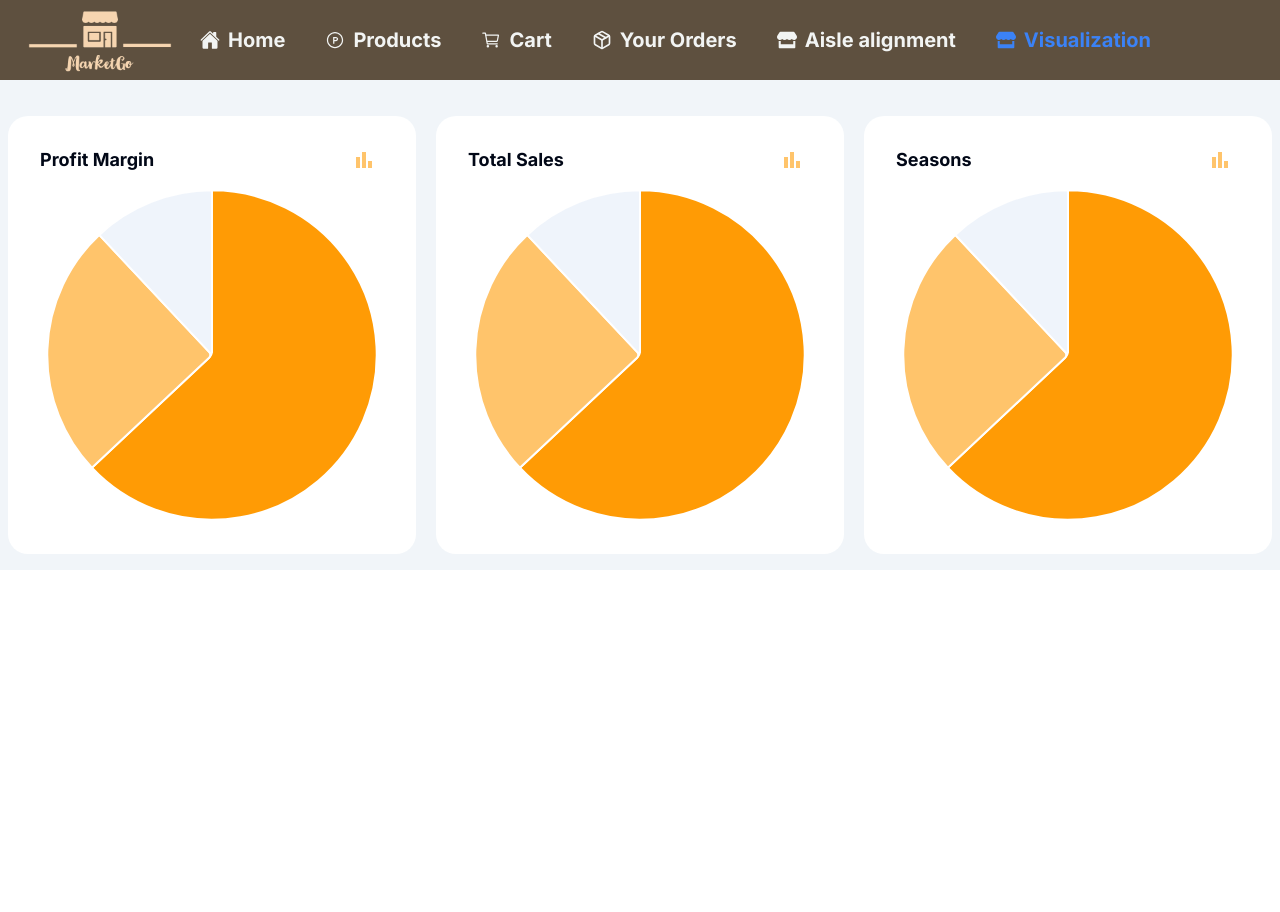
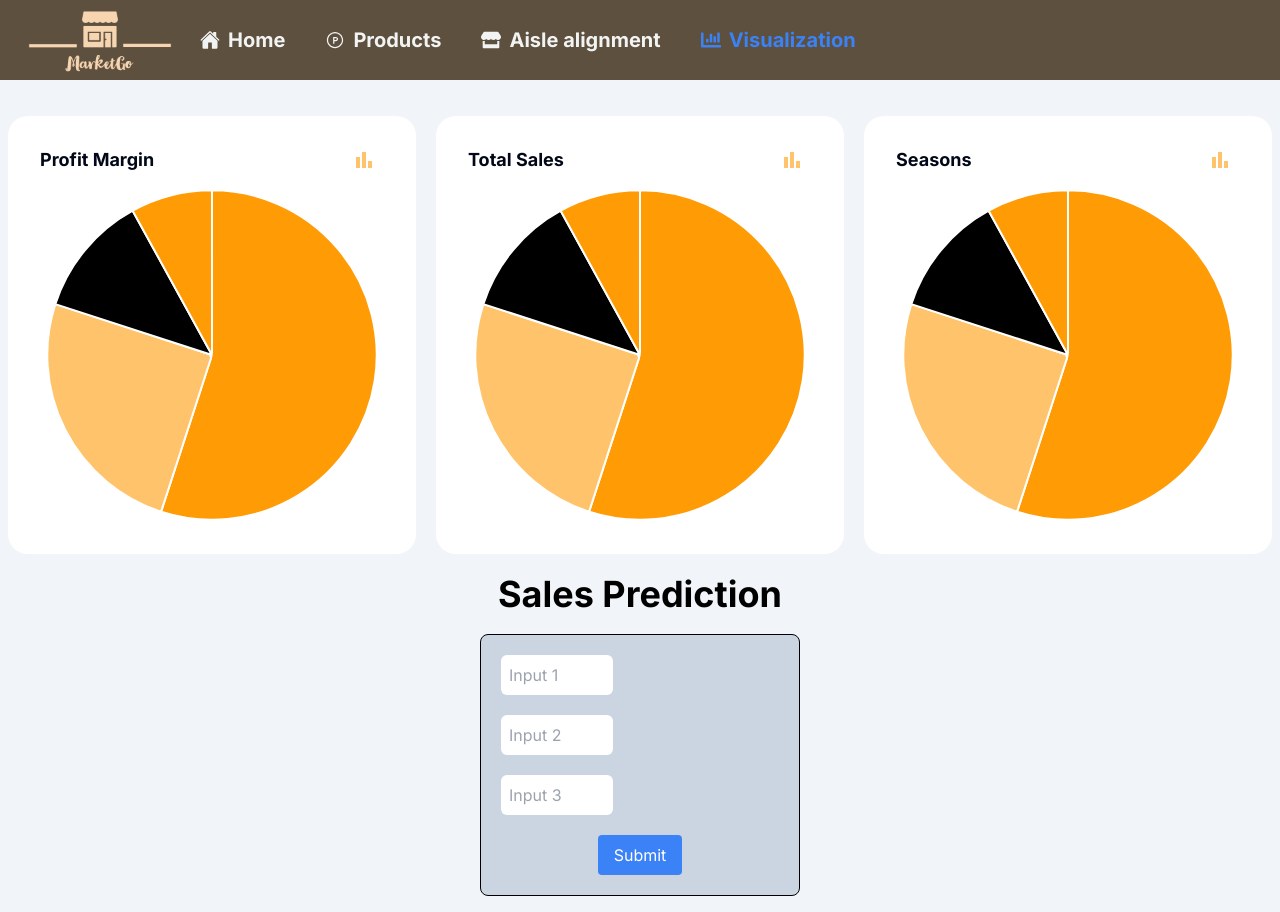
Before and after one commit to chhand2808/marketgo, a Next.js app: page /Visualization in a window 1280 px wide. Before the commit the page ends 800 px from the top, so only its background shows below. Built offline with nearby package versions, Linux system fonts and the light colour scheme.

Commit message:
judging round 1 changes

```diff
--- a/app/Aisle/1/page.jsx
+++ b/app/Aisle/1/page.jsx
@@ -6,6 +6,27 @@ import { set, ref, get, getDatabase, DataSnapshot, child, update } from 'firebas
 import { database } from '@/lib/firebase';
 
 export default function Page() {
+
+    const [aisleCost, setAisleCost] = useState([]);
+
+    useEffect(() => {
+        const aisleCostRef = ref(database, 'aislecost');
+
+        get(aisleCostRef)
+            .then((snapshot) => {
+                if (snapshot.exists()) {
+                    const aisleCostData = snapshot.val();
+                    setAisleCost(aisleCostData);
+                    console.log('Aisle Cost Data:', aisleCostData);
+                } else {
+                    console.log('No aisle cost data available');
+                }
+            })
+            .catch((error) => {
+                console.error('Error fetching aisle cost data:', error);
+            });
+    }, []);
+
     const [itemName, setItemName] = useState('');
 
     const handleInputChange = (event) => {
@@ -70,6 +91,9 @@ export default function Page() {
                     <input name='itemName' className='border-2 border-solid border-slate-500 rounded-md' type="text" value={itemName} onChange={handleInputChange} placeholder="Enter item name" />
                 </form>
             </div>
+            <div className='text-center text-3xl font-bold my-3'>
+                <h1>Aisle Cost is : {aisleCost}</h1>
+            </div>
             <div className='flex flex-row justify-evenly'>
                 <div className='flex flex-col gap-5 p-10'>
                     {renderInnerFlexRow()} {/* Render the inner flex row 8 times */}
--- a/app/Visualization/page.js
+++ b/app/Visualization/page.js
@@ -1,18 +1,47 @@
+"use client"
+
+import React, { useState } from 'react';
 import ChartCard from "@/components/ChartCard";
-import {
-  pieChartData,
-  pieChartOptions,
-} from "@/utils/card-data";
+import { pieChartData, pieChartOptions } from "@/utils/card-data";
 import Navbar from "@/components/Navbar";
 
 export default function Charts() {
+  const [input1, setInput1] = useState('');
+  const [input2, setInput2] = useState('');
+  const [input3, setInput3] = useState('');
+  const [apiData, setApiData] = useState(null);
+  const [loading, setLoading] = useState(false);
+
+  const handleSubmit = async (e) => {
+    e.preventDefault();
+    setLoading(true);
+
+    // Make API call here using fetch or axios
+    try {
+      const response = await fetch(`http://localhost:5000/predict_sales?cost_price=${input1}&selling_price=${input2}&discount=${input3}`);
+      if (response.ok) {
+        const data = await response.json();
+        setApiData(data.predicted_sales);
+      } else {
+        console.error('Error fetching data:', response.statusText);
+      }
+    } catch (error) {
+      console.error('Error fetching data:', error);
+    }
+
+    setLoading(false);
+
+    setInput1('');
+    setInput2('');
+    setInput3('');
+  };
+
   return (
     <>
-    <div className="sticky top-0 z-10 ">
-        <Navbar/>
+      <div className="sticky top-0 z-10">
+        <Navbar />
       </div>
       <div className="bg-slate-100 py-4">
-
         {/* 2nd div with 3 smaller divs containing Pie charts */}
         <div className="mt-5 grid grid-cols-1 md:grid-cols-3 gap-5 mx-2">
           <ChartCard
@@ -34,6 +63,49 @@ export default function Charts() {
             chartOptions={pieChartOptions}
           />
         </div>
+        {/* Input fields and submit button */}
+        <div className='flex flex-col align-middle justify-center items-center'>
+        <h1 className='text-4xl font-bold text-black mt-5'>Sales Prediction</h1>
+        <div className="mt-5 mx-2 border border-solid border-black min-w-[40vh] max-w-[40vh] h-full p-5 rounded-lg hover:shadow-lg bg-slate-300 hover:shadow-black">
+          <form onSubmit={handleSubmit}>
+            <div className='flex flex-col gap-5'>
+            <input
+              type="text"
+              value={input1}
+              onChange={(e) => setInput1(e.target.value)}
+              placeholder="Input 1"
+              className="mr-2 w-28 rounded-md p-2"
+            />
+            <input
+              type="text"
+              value={input2}
+              onChange={(e) => setInput2(e.target.value)}
+              placeholder="Input 2"
+              className="mr-2 w-28 rounded-md p-2"
+            />
+            <input
+              type="text"
+              value={input3}
+              onChange={(e) => setInput3(e.target.value)}
+              placeholder="Input 3"
+              className="mr-2 w-28 rounded-md p-2"
+            />
+            </div>
+            <div className='flex items-center justify-center align-middle mt-5'>
+              <button type="submit" className="bg-blue-500 text-white px-4 py-2 rounded">
+                {loading ? 'Loading...' : 'Submit'}
+              </button>
+            </div>
+          </form>
+        </div>
+        {/* Display API data */}
+        {apiData && (
+          <div className="flex flex-row mt-5 mx-2 p-5 text-3xl font-bold">
+            <p>Number of Sales per Month will be : </p>
+            <pre>{JSON.stringify(apiData, null, 2)}</pre>
+          </div>
+        )}
+        </div>
       </div>
     </>
   );
--- a/app/globals.css
+++ b/app/globals.css
@@ -98,3 +98,25 @@
     -1px 1px 0 #fff,
     1px 1px 0 #fff;
 }
+
+::-webkit-scrollbar {
+  width: 8px;
+  height: 8px;
+}
+
+/* Track */
+::-webkit-scrollbar-track {
+  background: #ffffff;
+}
+
+/* Handle */
+::-webkit-scrollbar-thumb {
+  background: #ff0000;
+  border-radius: 20px;
+}
+
+/* Handle on hover */
+::-webkit-scrollbar-thumb:hover {
+  background: #ff0000;
+  border-radius: 20px;
+}
--- a/components/Navbar.jsx
+++ b/components/Navbar.jsx
@@ -7,7 +7,7 @@ import { IoHome, IoCartOutline, IoClose } from 'react-icons/io5';
 import { LiaProductHunt } from 'react-icons/lia';
 import { FiPackage } from 'react-icons/fi';
 import { usePathname } from 'next/navigation';
-import { FaStore } from "react-icons/fa";
+import { FaStore,FaChartBar } from "react-icons/fa";
 
 export default function Navbar() {
     const CurrentPage = usePathname();
@@ -19,14 +19,14 @@ export default function Navbar() {
     return (
         <>
             <div className='flex flex-row sticky w-full h-20 bg-[#5E503F] align-middle items-center justify-left'>
-                <Image src={logo} width={200} height={200} />
+                <a href="/"><Image src={logo} width={200} height={200} /></a>
                 <div className='md:flex hidden md:flex-row space-x-10'>
                     <NavLink href="/" icon={<IoHome />} text="Home" currentPage={CurrentPage} />
                     <NavLink href="/Products" icon={<LiaProductHunt />} text="Products" currentPage={CurrentPage} />
-                    <NavLink href="/Cart" icon={<IoCartOutline />} text="Cart" currentPage={CurrentPage} />
-                    <NavLink href="/Orders" icon={<FiPackage />} text="Your Orders" currentPage={CurrentPage} />
+                    {/* <NavLink href="/Cart" icon={<IoCartOutline />} text="Cart" currentPage={CurrentPage} />
+                    <NavLink href="/Orders" icon={<FiPackage />} text="Your Orders" currentPage={CurrentPage} /> */}
                     <NavLink href="/Aisle" icon={<FaStore />} text="Aisle alignment" currentPage={CurrentPage} />
-                    <NavLink href="/Visualization" icon={<FaStore />} text="Visualization" currentPage={CurrentPage} />
+                    <NavLink href="/Visualization" icon={<FaChartBar />} text="Visualization" currentPage={CurrentPage} />
                 </div>
                 <div className='md:hidden relative ml-[30%]'>
                     <IoClose onClick={toggleMobileMenu} className='w-full text-[#F2F4F3] align-baseline items-end justify-self-end mb-4  scale-[2] hover:text-blue-500 cursor-pointer'/>
@@ -35,10 +35,10 @@ export default function Navbar() {
                             <NavLink href="/" icon={<IoHome />} text="Home" currentPage={CurrentPage} />
                             <hr />
                             <NavLink href="/Products" icon={<LiaProductHunt />} text="Products" currentPage={CurrentPage} />
-                            <hr />
+                            {/* <hr />
                             <NavLink href="/Cart" icon={<IoCartOutline />} text="Cart" currentPage={CurrentPage} />
                             <hr />
-                            <NavLink href="/Orders" icon={<FiPackage />} text="Your Orders" currentPage={CurrentPage} />
+                            <NavLink href="/Orders" icon={<FiPackage />} text="Your Orders" currentPage={CurrentPage} /> */}
                             <hr />
                             <NavLink href="/Aisle" icon={<FaStore />} text="Aisle alignment" currentPage={CurrentPage} />
                             <hr />
--- a/components/item_card.jsx
+++ b/components/item_card.jsx
@@ -30,8 +30,8 @@ export default function Item_card({ itemPic, itemName, itemPrice, itemContent, i
         <div className='flex flex-row gap-2 align-middle items-center'>{itemReview}<FaRegStar/></div>
       </CardContent>
       <CardFooter className='gap-4'>
-        <button className= 'bg-green-300 rounded-md px-2 py-1 hover:text-white hover:bg-green-800 transition duration-500'>Add to Cart</button>
-        <button className= 'bg-blue-300 rounded-md px-2 py-1 hover:text-white hover:bg-blue-800 transition duration-500'>Buy Now</button>
+        {/* <button className= 'bg-green-300 rounded-md px-2 py-1 hover:text-white hover:bg-green-800 transition duration-500'>Add to Cart</button>
+        <button className= 'bg-blue-300 rounded-md px-2 py-1 hover:text-white hover:bg-blue-800 transition duration-500'>Buy Now</button> */}
       </CardFooter>
     </Card>
   );
--- a/utils/card-data.js
+++ b/utils/card-data.js
@@ -1,6 +1,6 @@
   export const pieChartOptions = {
-    labels: ["One", "Two", "Three"],
-    colors: ["#FF9B05", "#FFC46B", "#EFF4FB"],
+    labels: ["One", "Two", "Three", "Four"],
+    colors: ["#FF9B05", "#FFC46B", "#EF04FB", "#E20F05"],
     chart: {
       width: "50px",
     },
@@ -29,7 +29,7 @@
       },
     },
     fill: {
-      colors: ["#FF9B05", "#FFC46B", "#EFF4FB"],
+      colors: ["#FF9B05", "#FFC46B", "#EF04FB, #E20F05"],
     },
     tooltip: {
       enabled: true,
@@ -37,9 +37,9 @@
       style: {
         fontSize: "12px",
         fontFamily: undefined,
-        backgroundColor: "#000000",
+        backgroundColor: "#FFFFFF",
       },
     },
   };
 
-  export const pieChartData = [63, 25, 12];
+  export const pieChartData = [55, 25, 12, 8];
```
Also changed, not shown: app/Aisle/2/page.jsx (+25 -1 lines), app/Aisle/3/page.jsx (+26 -1 lines). Lines whose indentation alone changed are shown as unchanged.
